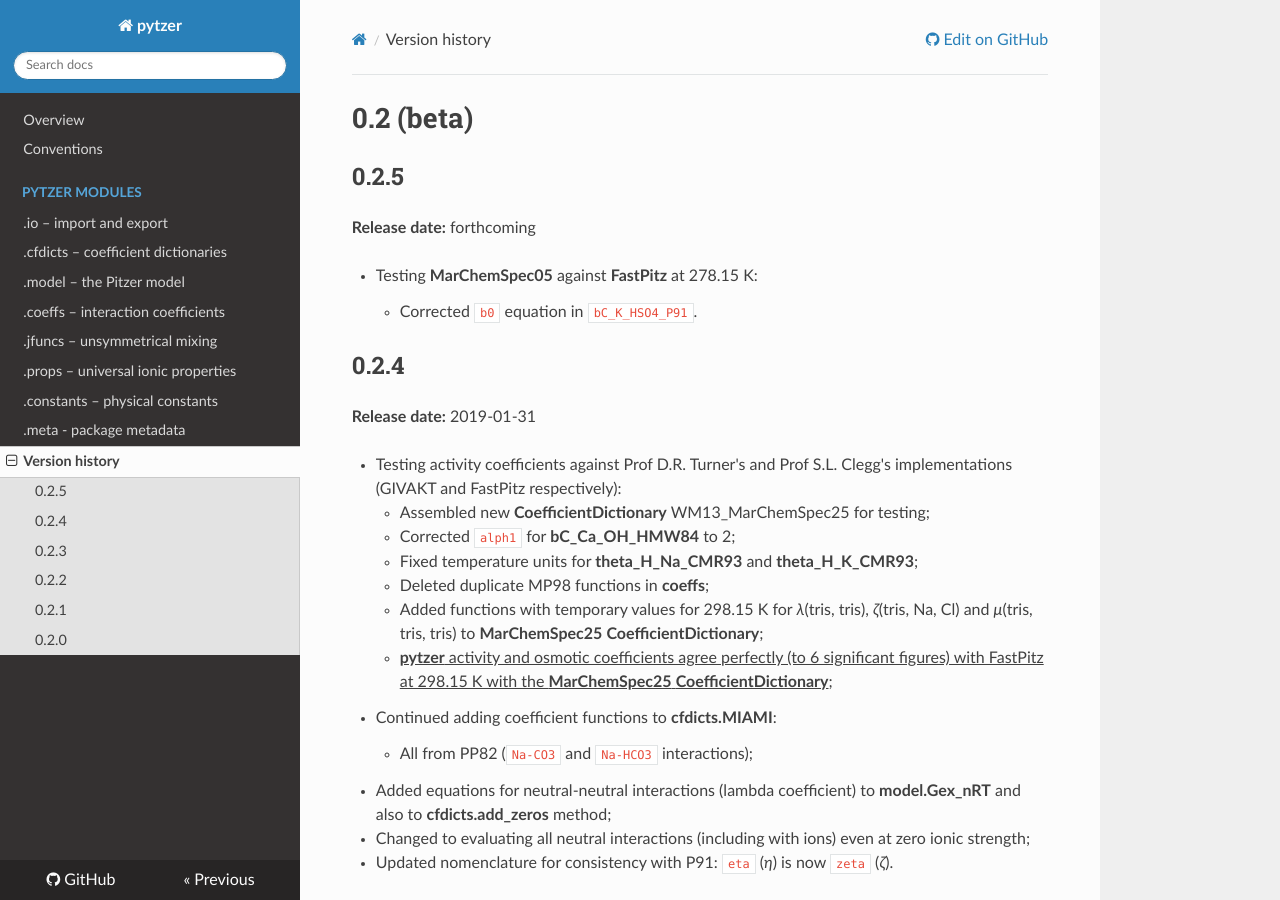
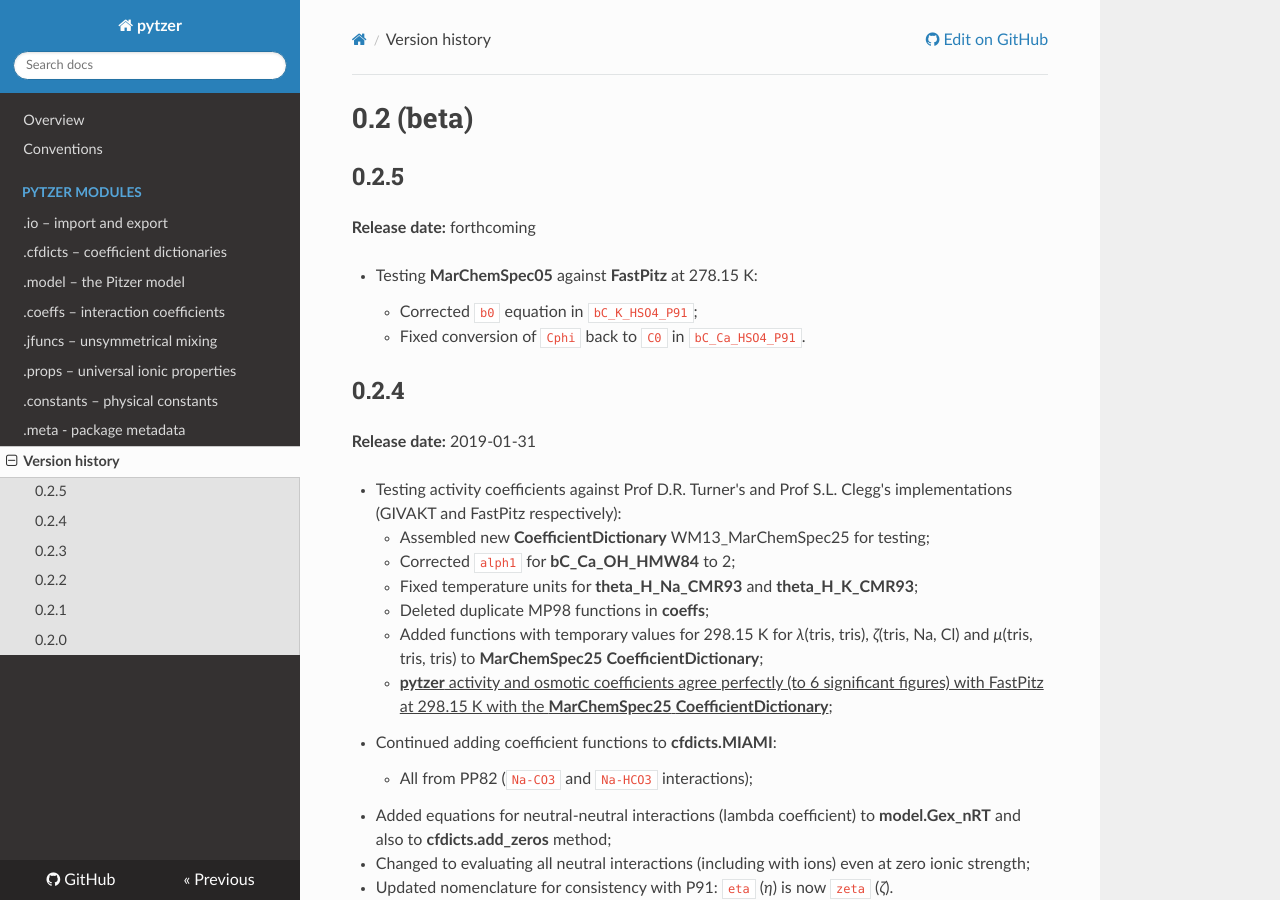
Before and after one commit to mvdh7/pytzer, an MkDocs documentation site: the page built from docs/version-history.md, in a window 1280 px wide and 900 px high. Built offline with MkDocs 1.6.1, drawn with Linux system fonts in a browser that asks for light colours; nearby versions of some CDN libraries.

Commit message:
Fixed conversion of `Cphi` back to `C0` in `bC_Ca_HSO4_P91`

```diff
--- a/docs/version-history.md
+++ b/docs/version-history.md
@@ -5,7 +5,8 @@
 **Release date:** forthcoming
 
   * Testing **MarChemSpec05** against **FastPitz** at 278.15 K:
-    * Corrected `b0` equation in `bC_K_HSO4_P91`.
+    * Corrected `b0` equation in `bC_K_HSO4_P91`;
+    * Fixed conversion of `Cphi` back to `C0` in `bC_Ca_HSO4_P91`.
 
 
 ## 0.2.4
```
Also changed, not shown: 1 other file.
